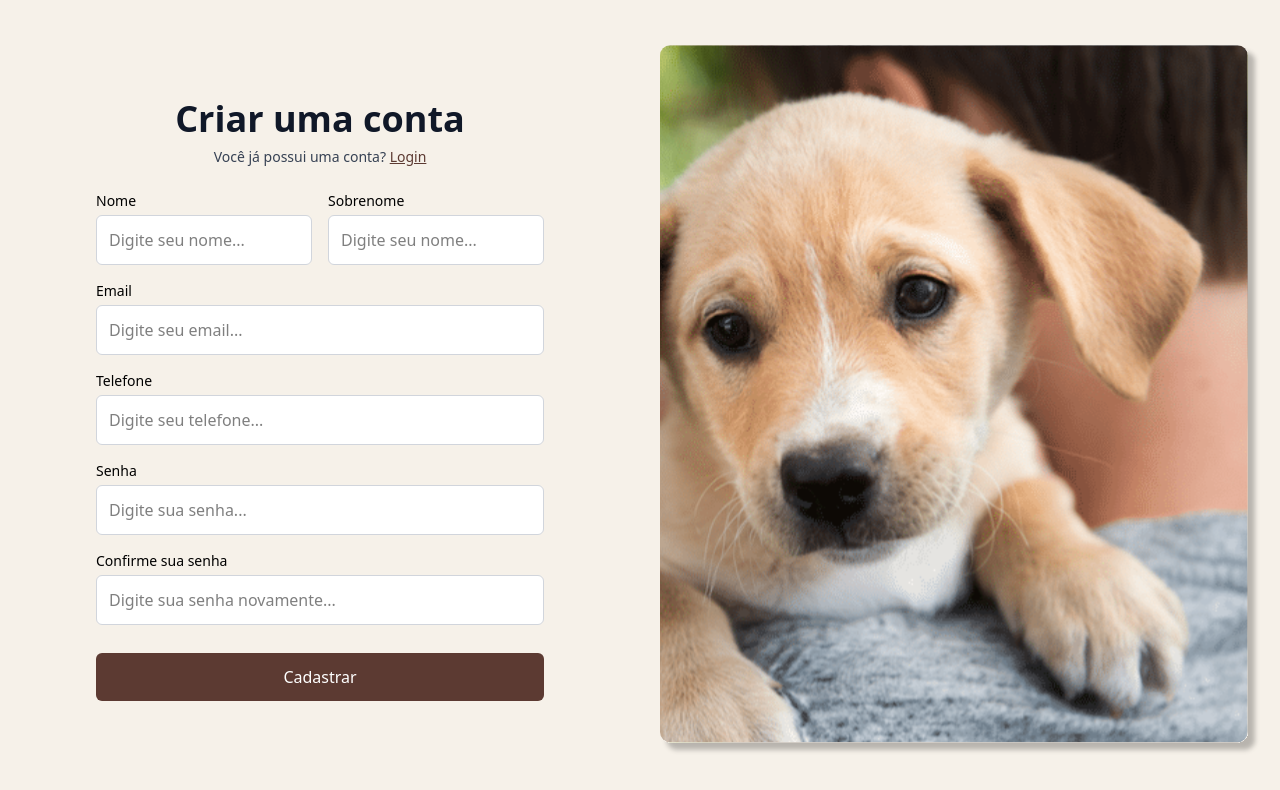
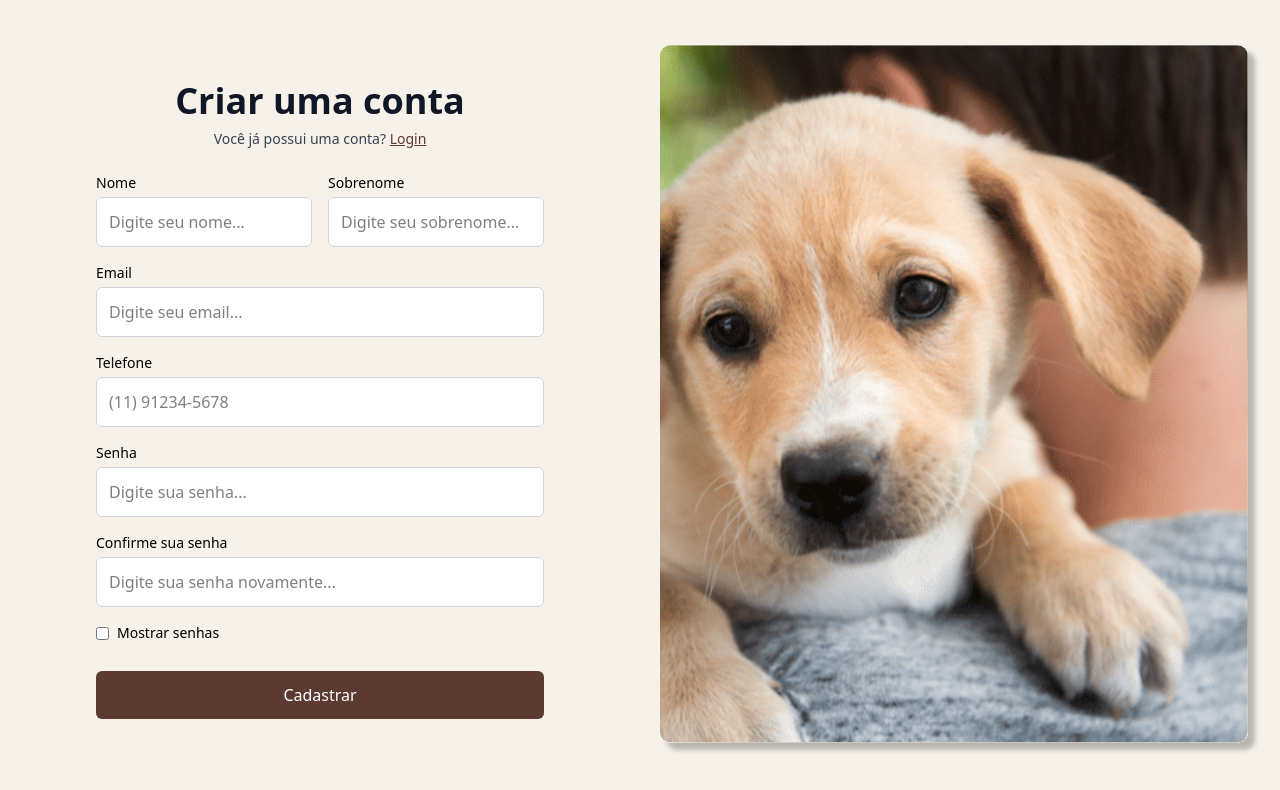
Before and after one commit to Biancafrs/adoteAi, a React (Vite) app: page /register in a window 1280 px wide. Shown: the top 790 px of the page. Built offline with nearby package versions, Linux system fonts and the light colour scheme.

Commit message:
feature: adicionado algumas mudanças visuais + toast fix:  validação formulario.

```diff
--- a/package.json
+++ b/package.json
@@ -14,6 +14,9 @@
     "framer-motion": "^12.9.4",
     "react": "^19.0.0",
     "react-dom": "^19.0.0",
+    "react-hot-toast": "^2.5.2",
+    "react-input-mask-next": "^3.0.0-alpha.12",
+    "react-modal": "^3.16.3",
     "react-router-dom": "^7.5.3",
     "tailwindcss": "^4.1.5"
   },
@@ -21,6 +24,8 @@
     "@eslint/js": "^9.22.0",
     "@types/react": "^19.0.10",
     "@types/react-dom": "^19.0.4",
+    "@types/react-input-mask": "^3.0.6",
+    "@types/react-modal": "^3.16.3",
     "@vitejs/plugin-react": "^4.3.4",
     "eslint": "^9.22.0",
     "eslint-plugin-react-hooks": "^5.2.0",
--- a/src/main.tsx
+++ b/src/main.tsx
@@ -1,13 +1,15 @@
 import React from "react";
 import { BrowserRouter, Routes, Route } from "react-router-dom";
 import Login from "./pages/login/login";
-import Cadastro from "./pages/cadastro/cadastro"; // vamos criar esse já já
+import Cadastro from "./pages/cadastro/cadastro";
 import { createRoot } from "react-dom/client";
 import "./global.css";
+import { Toaster } from "react-hot-toast";
 
 createRoot(document.getElementById("root")!).render(
   <React.StrictMode>
     <BrowserRouter>
+      <Toaster position="top-right" reverseOrder={false} />
       <Routes>
         <Route path="/" element={<Login />} />
         <Route path="/register" element={<Cadastro />} />
--- a/src/pages/cadastro/cadastro.tsx
+++ b/src/pages/cadastro/cadastro.tsx
@@ -1,6 +1,86 @@
+import { useState, ChangeEvent, FormEvent } from "react";
 import { Link } from "react-router-dom";
+import Modal from "react-modal";
+import { toast } from "react-hot-toast";
+
+// Necessário para acessibilidade
+Modal.setAppElement("#root");
 
 const Cadastro = () => {
+  const [formData, setFormData] = useState({
+    nome: "",
+    sobrenome: "",
+    email: "",
+    tel: "",
+    password: "",
+    confirmPassword: "",
+  });
+
+  const [showPassword, setShowPassword] = useState(false);
+
+  const handleChange = (e: ChangeEvent<HTMLInputElement>) => {
+    const { name, value } = e.target;
+    setFormData((prev) => ({ ...prev, [name]: value }));
+  };
+
+  const handlePhoneChange = (e: ChangeEvent<HTMLInputElement>) => {
+    let value = e.target.value.replace(/\D/g, "");
+    if (value.length > 11) value = value.slice(0, 11);
+
+    if (value.length > 10) {
+      value = value.replace(/(\d{2})(\d{5})(\d{4})/, "($1) $2-$3");
+    } else if (value.length > 6) {
+      value = value.replace(/(\d{2})(\d{4})(\d{0,4})/, "($1) $2-$3");
+    } else if (value.length > 2) {
+      value = value.replace(/(\d{2})(\d{0,5})/, "($1) $2");
+    } else {
+      value = value.replace(/(\d*)/, "($1");
+    }
+
+    setFormData((prev) => ({ ...prev, tel: value }));
+  };
+
+  const handleSubmit = async (e: FormEvent) => {
+    e.preventDefault();
+
+    if (formData.password !== formData.confirmPassword) {
+      toast.error("As senhas não coincidem.");
+      return;
+    }
+
+    const body = {
+      email: formData.email,
+      password: formData.password,
+      nome: formData.nome,
+      sobrenome: formData.sobrenome,
+      telefone: formData.tel,
+    };
+
+    try {
+      const response = await fetch("http://localhost:3000/auth/register", {
+        method: "POST",
+        headers: {
+          "Content-Type": "application/json",
+        },
+        body: JSON.stringify(body),
+      });
+
+      if (!response.ok) {
+        const errorData = await response.json();
+        throw new Error(errorData.message || "Erro ao registrar");
+      }
+
+      toast.success("Cadastro realizado com sucesso!");
+    } catch (error: unknown) {
+      if (error instanceof Error) {
+        toast.error("Erro ao Cadastrar usuário");
+        console.log("erro ao cadastrar:", error);
+      } else {
+        toast.error("Erro desconhecido ao cadastrar.");
+      }
+    }
+  };
+
   return (
     <div className="flex h-screen bg-[#f6f1e9]">
       <div className="w-1/2 flex flex-col justify-center items-center px-10">
@@ -14,31 +94,38 @@ const Cadastro = () => {
           </Link>
         </p>
 
-        <form className="w-full max-w-md space-y-4">
+        <form onSubmit={handleSubmit} className="w-full max-w-md space-y-4">
           <div className="grid grid-cols-2 gap-4">
             <div>
-              <label htmlFor="name" className="block mb-1 text-sm font-medium">
+              <label htmlFor="nome" className="block mb-1 text-sm font-medium">
                 Nome
               </label>
               <input
                 type="text"
-                id="name"
-                name="name"
+                id="nome"
+                name="nome"
+                value={formData.nome}
+                onChange={handleChange}
                 required
                 placeholder="Digite seu nome..."
                 className="w-full p-3 border border-gray-300 rounded-md bg-white"
               />
             </div>
             <div>
-              <label htmlFor="name" className="block mb-1 text-sm font-medium">
+              <label
+                htmlFor="sobrenome"
+                className="block mb-1 text-sm font-medium"
+              >
                 Sobrenome
               </label>
               <input
                 type="text"
-                id="name"
-                name="name"
+                id="sobrenome"
+                name="sobrenome"
+                value={formData.sobrenome}
+                onChange={handleChange}
                 required
-                placeholder="Digite seu nome..."
+                placeholder="Digite seu sobrenome..."
                 className="w-full p-3 border border-gray-300 rounded-md bg-white"
               />
             </div>
@@ -52,55 +139,78 @@ const Cadastro = () => {
               type="email"
               id="email"
               name="email"
+              value={formData.email}
+              onChange={handleChange}
               placeholder="Digite seu email..."
               required
               className="w-full p-3 border border-gray-300 rounded-md bg-white "
             />
           </div>
+
           <div>
             <label htmlFor="tel" className="block mb-1 text-sm font-medium ">
               Telefone
             </label>
             <input
               type="tel"
-              id="email"
+              id="tel"
               name="tel"
-              placeholder="Digite seu telefone..."
+              value={formData.tel}
+              onChange={handlePhoneChange}
+              placeholder="(11) 91234-5678"
               required
-              className="w-full p-3 border border-gray-300 rounded-md bg-white "
+              className="w-full p-3 border border-gray-300 rounded-md bg-white"
             />
           </div>
+
           <div>
             <label
               htmlFor="password"
-              className="block mb-1 text-sm font-medium "
+              className="block mb-1 text-sm font-medium"
             >
               Senha
             </label>
             <input
-              type="password"
+              type={showPassword ? "text" : "password"}
               id="password"
               name="password"
+              value={formData.password}
+              onChange={handleChange}
               required
               placeholder="Digite sua senha..."
               className="w-full p-3 border border-gray-300 rounded-md bg-white"
             />
           </div>
+
           <div>
             <label
-              htmlFor="password"
-              className="block mb-1 text-sm font-medium "
+              htmlFor="confirmPassword"
+              className="block mb-1 text-sm font-medium"
             >
               Confirme sua senha
             </label>
             <input
-              type="password"
-              id="password"
-              name="password"
+              type={showPassword ? "text" : "password"}
+              id="confirmPassword"
+              name="confirmPassword"
+              value={formData.confirmPassword}
+              onChange={handleChange}
               required
               placeholder="Digite sua senha novamente..."
               className="w-full p-3 border border-gray-300 rounded-md bg-white"
             />
+          </div>
+
+          <div className="flex items-center space-x-2">
+            <input
+              type="checkbox"
+              id="showPassword"
+              checked={showPassword}
+              onChange={() => setShowPassword(!showPassword)}
+            />
+            <label htmlFor="showPassword" className="text-sm">
+              Mostrar senhas
+            </label>
           </div>
 
           <button
```
Also changed, not shown: 1 other file (tests, documents, lock files or other folders).
